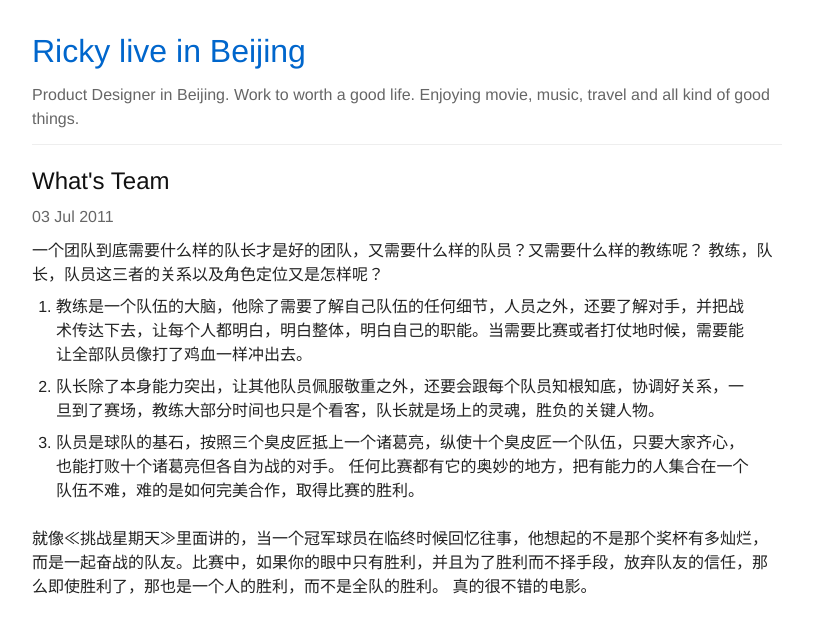
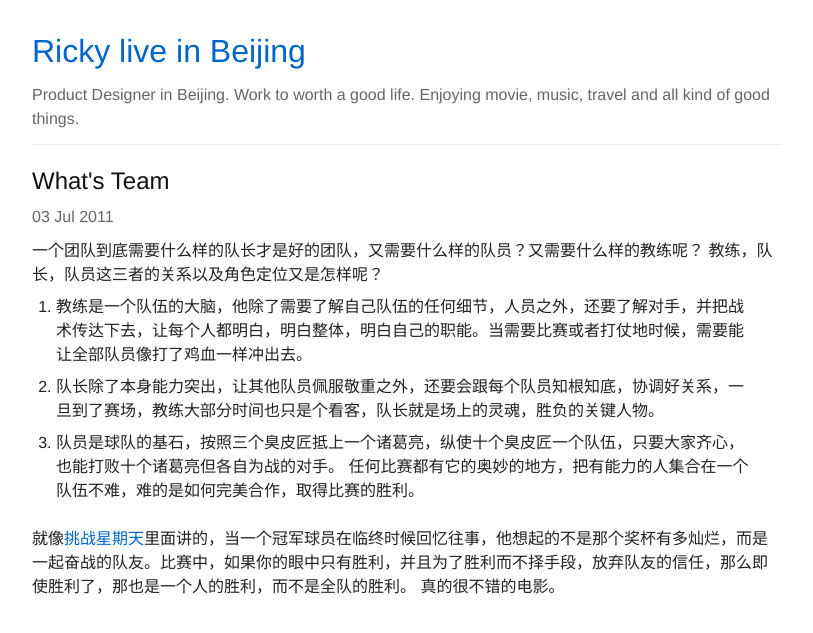
Before and after one commit to rickyuan/rickyuan.github.com, a Jekyll site: the page built from _posts/2011-7-3-What's-Team.markdown, in a window 1280 px wide. Shown: the top 633 px of the page, without its empty margins (233-1046 px from the left). Built offline with Jekyll 4.4.1, drawn with Linux system fonts in a browser that asks for light colours; some web fonts are replaced; Markdown is read by kramdown in place of the engine named in the settings; part of the change alters nothing that is shown.

```diff
--- a/_posts/2011-7-3-What's-Team.markdown
+++ b/_posts/2011-7-3-What's-Team.markdown
@@ -11,4 +11,4 @@ title: What's Team
 
 3. 队员是球队的基石，按照三个臭皮匠抵上一个诸葛亮，纵使十个臭皮匠一个队伍，只要大家齐心，也能打败十个诸葛亮但各自为战的对手。 任何比赛都有它的奥妙的地方，把有能力的人集合在一个队伍不难，难的是如何完美合作，取得比赛的胜利。
 
-就像≪挑战星期天≫里面讲的，当一个冠军球员在临终时候回忆往事，他想起的不是那个奖杯有多灿烂，而是一起奋战的队友。比赛中，如果你的眼中只有胜利，并且为了胜利而不择手段，放弃队友的信任，那么即使胜利了，那也是一个人的胜利，而不是全队的胜利。 真的很不错的电影。
+就像[挑战星期天](http://movie.douban.com/subject/1292518/)里面讲的，当一个冠军球员在临终时候回忆往事，他想起的不是那个奖杯有多灿烂，而是一起奋战的队友。比赛中，如果你的眼中只有胜利，并且为了胜利而不择手段，放弃队友的信任，那么即使胜利了，那也是一个人的胜利，而不是全队的胜利。 真的很不错的电影。
--- a/css/custom.css
+++ b/css/custom.css
@@ -71,5 +71,6 @@ header {
 }
 article {
 	margin-top: 10px;
+	margin-bottom: 40px;
 }
 .clear {clear:both;}
```
